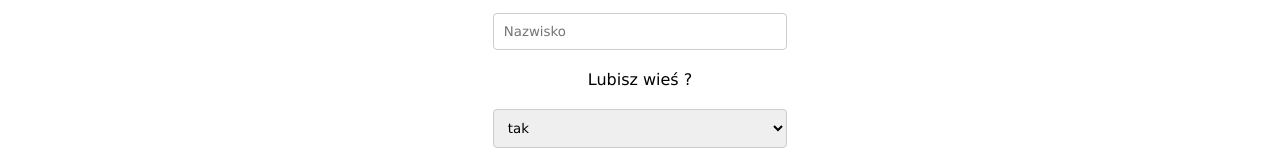
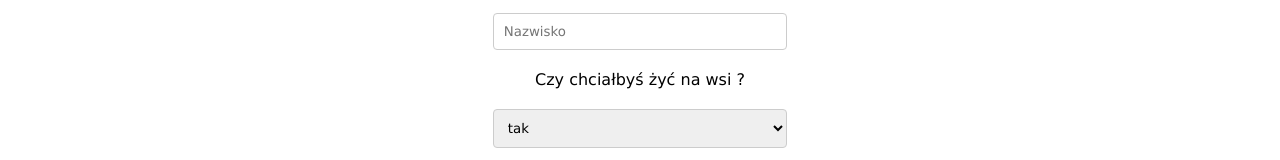
Before and after one commit to pjachera/www, a plain HTML site: page kontakt.html in a window 1280 px wide. Shown: the part 578-738 px from the top of the page. Drawn offline with Linux system fonts and the light colour scheme.

Commit message:
Add files via upload

```diff
--- a/kontakt.html
+++ b/kontakt.html
@@ -34,7 +34,7 @@
         <label for="lname">Nazwisko</label><br>
         <input type="text" id="lname" name="lastname" placeholder="Nazwisko"><br>
 
-        <label for="countryside">Lubisz wieś ?</label><br>
+        <label for="countryside">Czy chciałbyś żyć na wsi ?</label><br>
         <select id="countryside" name="countryside">
           <option value="tak">tak</option>
           <option value="nie">nie</option>
```
